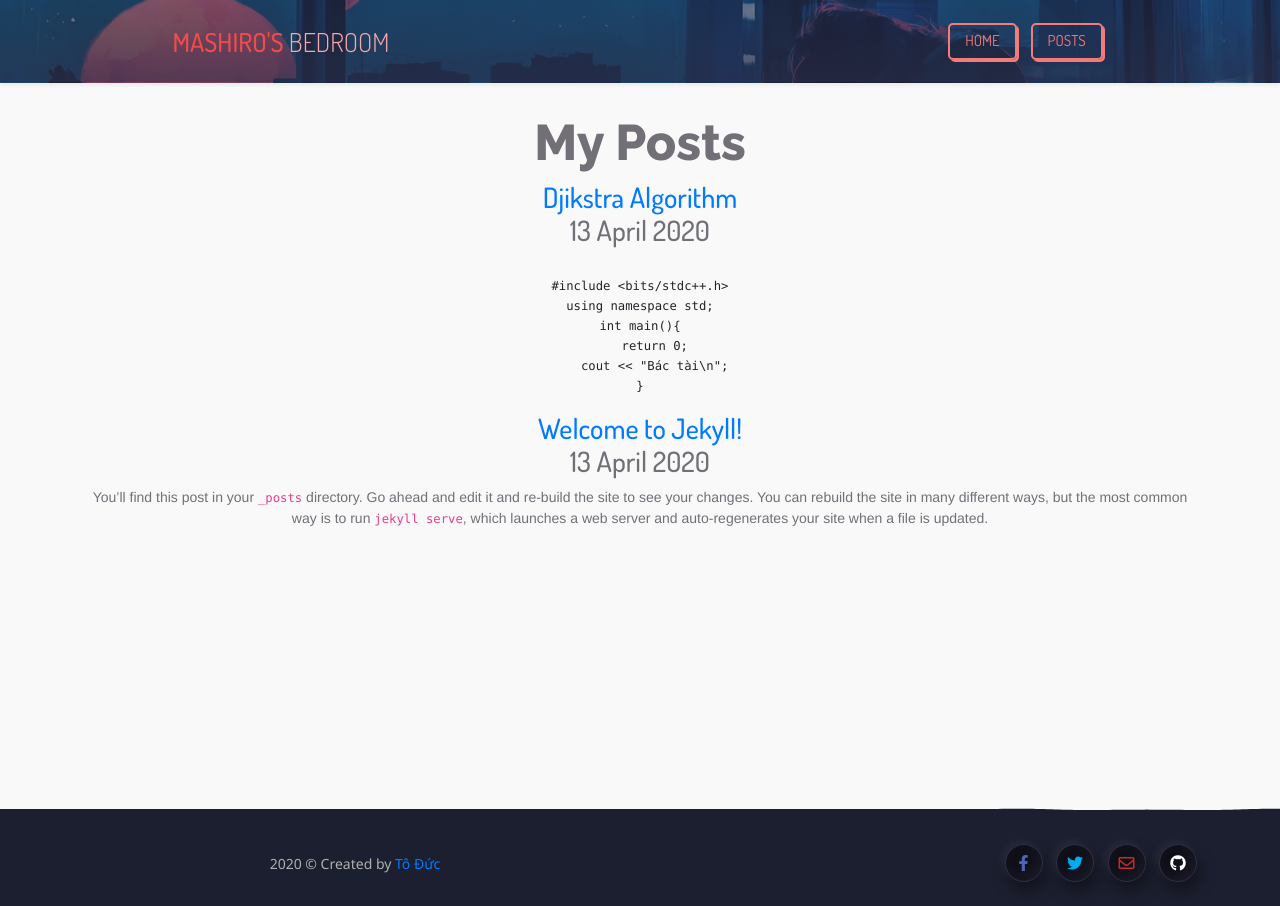
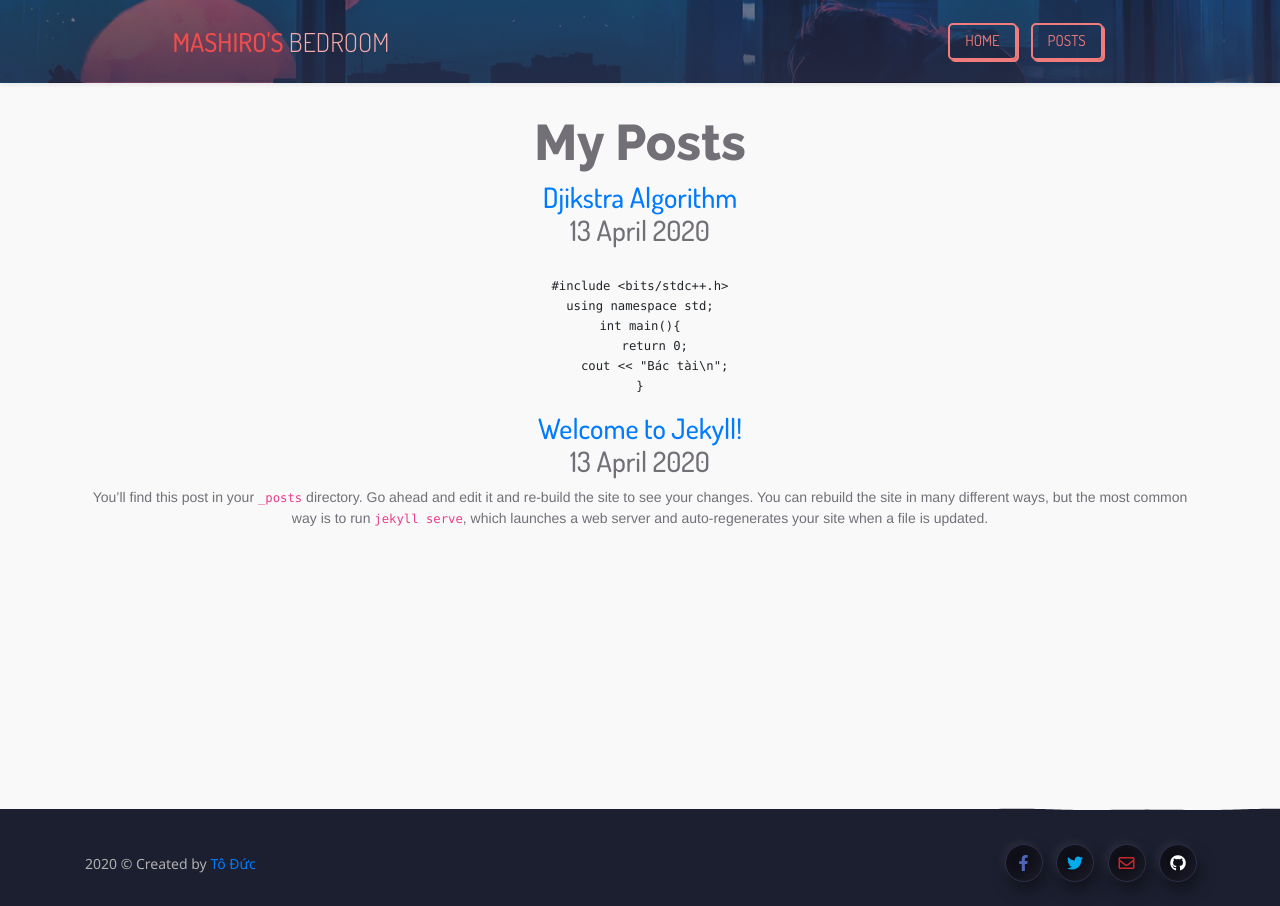
Before and after one commit to 20toduc01/20toduc01.github.io, a Jekyll site: the page built from posts.html, in a window 1280 px wide. Built offline with Jekyll 4.4.1, drawn with Linux system fonts in a browser that asks for light colours; nearby versions of some CDN libraries.

Commit message:
Footer displacement fix

```diff
--- a/_layouts/post.html
+++ b/_layouts/post.html
@@ -13,6 +13,7 @@
     <link rel="stylesheet" href="/assets/css/post.css">
     <link rel="stylesheet" href="/assets/css/prism.css">
     {% if page.css %}<link rel="stylesheet" href="/assets/css/{{ page.css }}">{% endif %}
+
     <script src="https://cdnjs.cloudflare.com/ajax/libs/jquery/3.4.1/jquery.min.js"></script>
     <script src="/assets/js/jquery-ui.js"></script>
     <script src="/assets/js/raindrops.js"></script>
--- a/assets/css/post.css
+++ b/assets/css/post.css
@@ -10,5 +10,3 @@
     font-size: 3rem;
     color: #000000;
 }
-
-.post .header
--- a/assets/css/posts.css
+++ b/assets/css/posts.css
@@ -1,5 +1,5 @@
 @import url("https://fonts.googleapis.com/css2?family=Raleway:wght@800&display=swap");
-.container{
+.contents .container{
     align-items: center;
     text-align: center;
 }
```
